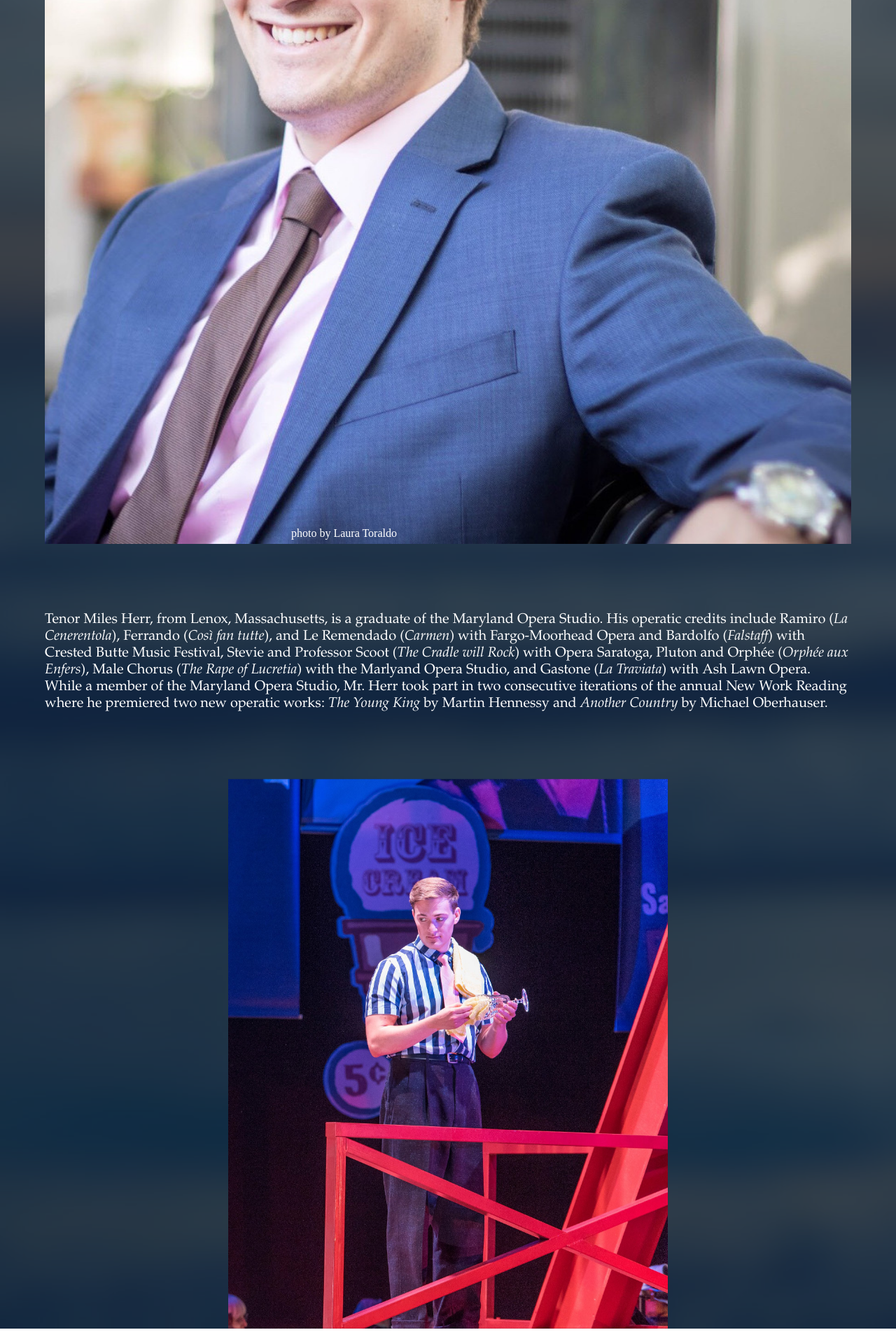
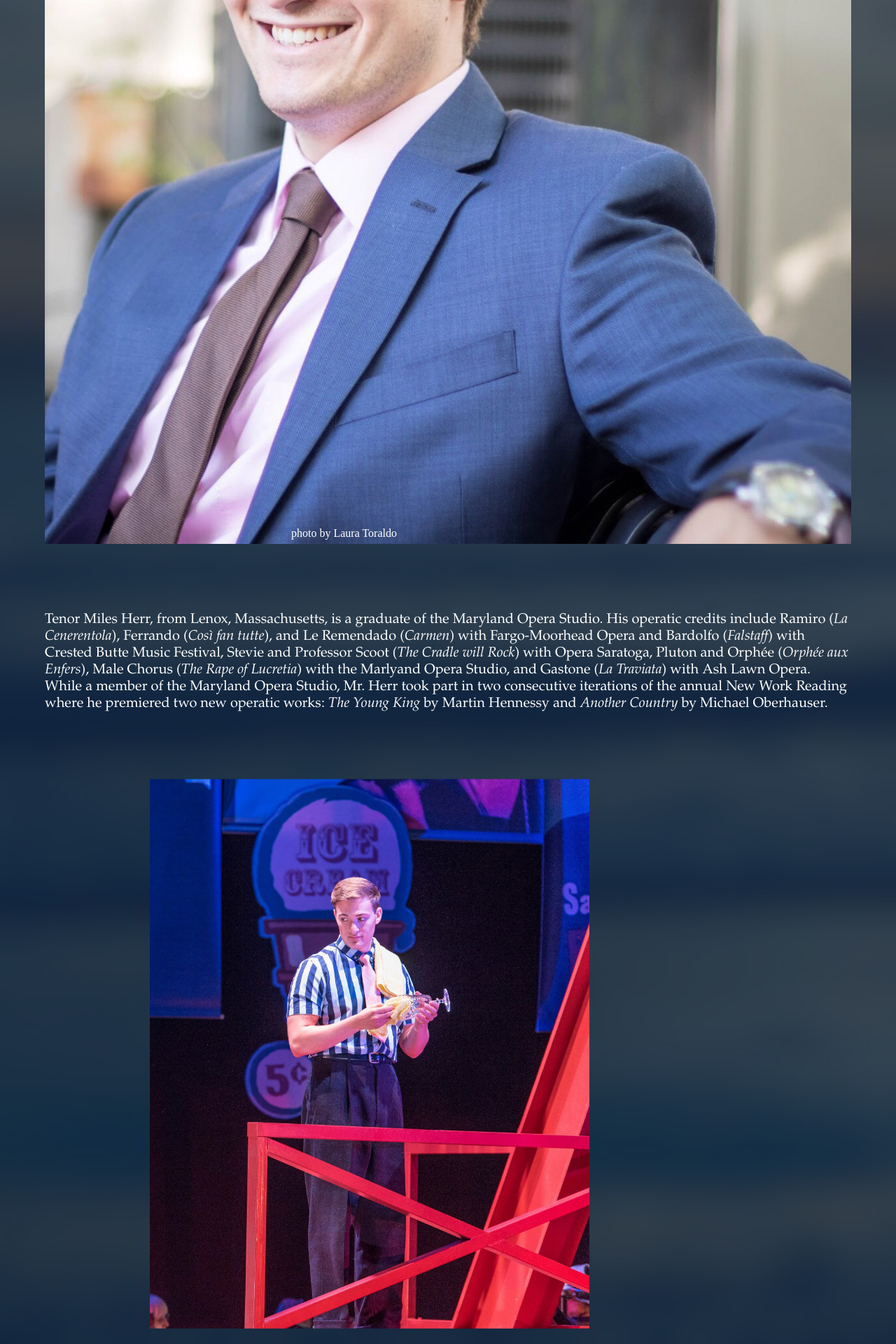
Before and after one commit to leemlb06pmi/leemlb06pmi.github.io, a Jekyll site: the page built from index.html, in a window 1280 px wide. Shown: the part 1295-3215 px from the top of the page at 70% size. Built offline with Jekyll 4.4.1, drawn with Linux system fonts in a browser that asks for light colours; before the commit the page ends 3193 px from its top, so only the background shows below that.

Commit message:
Update main.css

```diff
--- a/css/main.css
+++ b/css/main.css
@@ -27,6 +27,7 @@ img{
 .imageFadeWText{
 	opacity: 1;
   	display: block;
+	margin:2.5%;
   	width: 70%;
   	height: auto;
   	transition: .3s ease;
```
